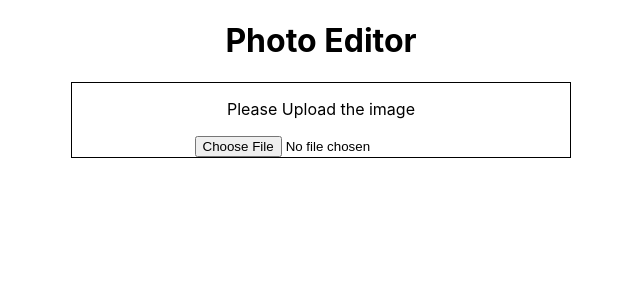
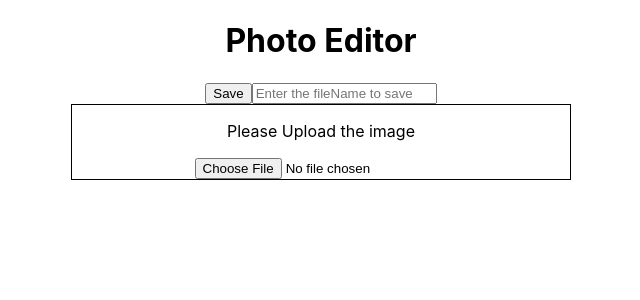
Before and after one commit to KarthikAdyar/PicEdit, a React (Create React App) app: page / in a window 1280 px wide. Shown: the top 300 px of the page, without its empty margins (319-959 px from the left). Built offline with nearby package versions, Linux system fonts and the light colour scheme.

Commit message:
Added save feature with custom name and edited image

```diff
--- a/src/components/PhotoEditor/PhotoEditor.jsx
+++ b/src/components/PhotoEditor/PhotoEditor.jsx
@@ -1,6 +1,6 @@
 import React, { useState, useEffect, useRef } from "react";
 import SimpleMeter from "../Simple/SimpleMeter";
-import { filterValues } from "../../utils/utils";
+import { commonConstants, filterValues } from "../../utils/utils";
 import "./photoeditor.scss";
 
 const PhotoEditor = () => {
@@ -10,11 +10,8 @@ const PhotoEditor = () => {
   const meterRef = useRef(null);
   const buttonRef = useRef(null);
   const [isDragging, setIsDragging] = useState(false);
-
-  const imageHandler = (e) => {
-    setImage(URL.createObjectURL(e.target.files[0]));
-  };
-
+  const imageRef = useRef(null);
+  const [fileName , setFileName] = useState('')
 
   useEffect(() => {
     const handleMouseMove = (e) => {
@@ -59,9 +56,49 @@ const PhotoEditor = () => {
     setIsDragging(true);
   };
 
+  const imageHandler = (e) => {
+    setImage(URL.createObjectURL(e.target.files[0]));
+  };
+
+  const saveImage = () => {
+    const canvas = document.createElement('canvas');
+    const ctx = canvas.getContext('2d');
+
+    const image = new Image();
+    image.src = imageRef.current.src
+    image.onload = () => {
+      // Set canvas size to the image size
+      canvas.width = image.width;
+      canvas.height = image.height;
+
+      // Apply the filter to the canvas context
+      ctx.filter = imageStyles.filter;
+
+      // Draw the image onto the canvas
+      ctx.drawImage(image, 0, 0);
+
+      // Convert canvas to a data URL (Base64 image)
+      const dataUrl = canvas.toDataURL('image/png');
+
+      // Create a link and trigger the download
+      const link = document.createElement('a');
+      link.href = dataUrl;
+      link.download = `${fileName ? fileName : 'edited-image'}.png`;
+      link.click();
+    };
+  }
+
+  const changeFileName = (e) => {
+    if(e.target.value){
+      setFileName(e.target.value)
+    }
+  }
+
   return (
     <div className="main-content">
       <h1 className="title">Photo Editor</h1>
+      <button onClick={saveImage}>Save</button>
+      <input placeholder="Enter the fileName to save" defaultValue={fileName} onChange={changeFileName}/>
       <div className="image-container">
         {!image ?
          <p>Please Upload the image</p>:
@@ -71,6 +108,7 @@ const PhotoEditor = () => {
          width="500"
          height="500"
          alt="Upload your image here"
+         ref={imageRef}
        />
          }
         <input type="file" accept="image/*" onChange={imageHandler} />
@@ -86,11 +124,17 @@ const PhotoEditor = () => {
 
       {image ? <div className="adjust-settings">
         {filterValues?.map(item => {
-          let initialValue = 100;
+          let initialValue = 0;
 
-          if(item !== 'opacity'){
-            initialValue = 0
+          if(item === commonConstants.opacity){
+            initialValue = 100
           }
+
+          if(item === commonConstants.brightness || item === commonConstants.contrast || item === commonConstants.saturate){
+            initialValue = 50
+          }
+
+
           return <SimpleMeter
             key={item}
             initialValue={initialValue}
--- a/src/components/PhotoEditor/photoeditor.scss
+++ b/src/components/PhotoEditor/photoeditor.scss
@@ -7,9 +7,10 @@
 
 .image-container{
     border: 1px solid black;
+
     img{
-        height:300px;
-        width: 500px;
+        height: 100%;
+        width: 100%;
         object-fit: contain;
     }
 }
--- a/src/components/Simple/SimpleMeter.jsx
+++ b/src/components/Simple/SimpleMeter.jsx
@@ -43,13 +43,13 @@ const SimpleMeter = ({
     else if(meterName === commonConstants.blur){
         meterValue = `(${meterValue}px)`
     }
-    else if(meterName === commonConstants.grayscale || meterName === commonConstants.saturate || meterName === commonConstants.sepia){
+    else if(meterName === commonConstants.grayscale  || meterName === commonConstants.sepia){
       meterValue = `(${meterValue}%)`
     }
     else if(meterName === commonConstants.hueRotate){
       meterValue = `(${meterValue}deg)`
     }
-    else if(meterName === commonConstants.contrast){
+    else if(meterName === commonConstants.contrast || meterName === commonConstants.saturate){
       meterValue = `(${2* meterValue}%)`
     }
 
```
